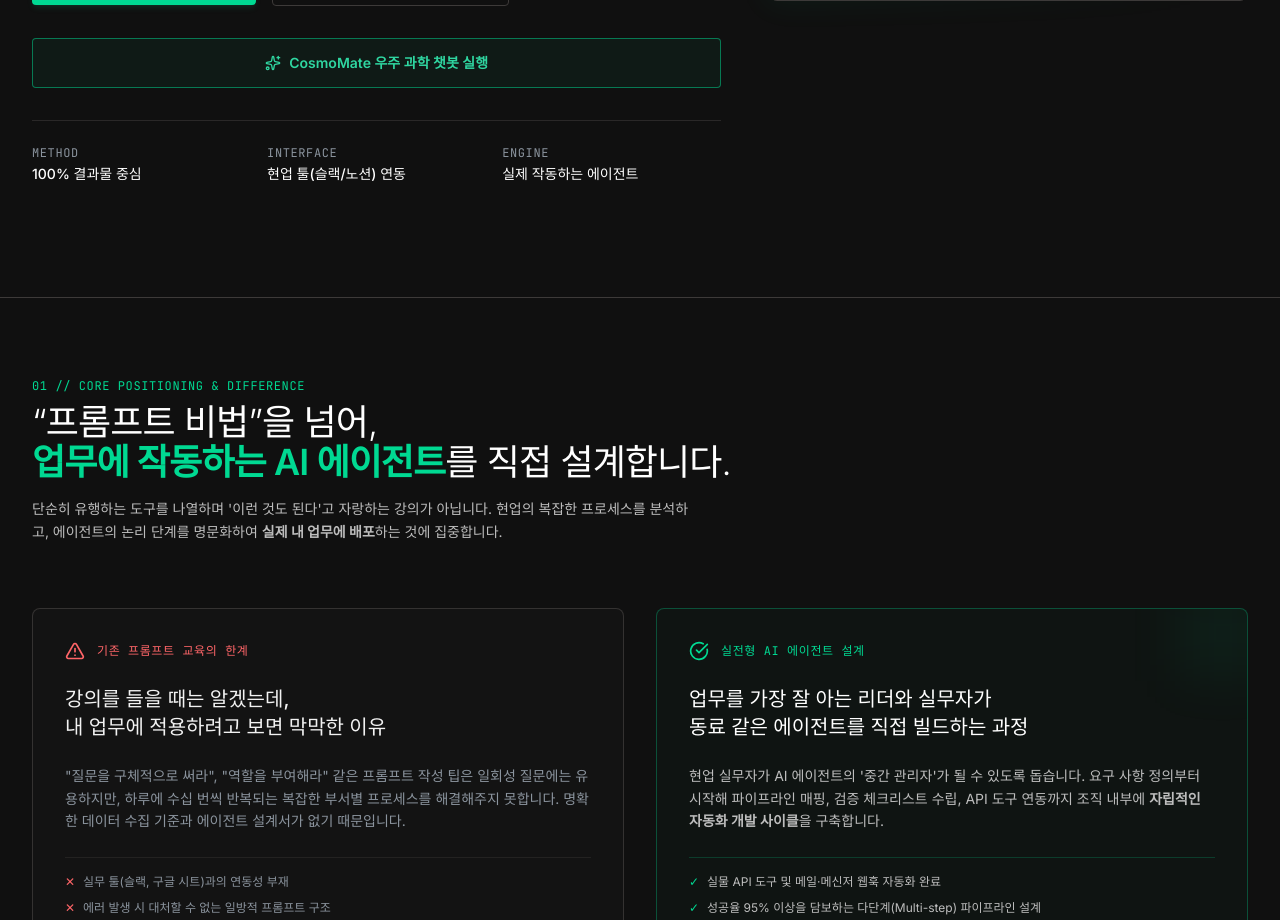
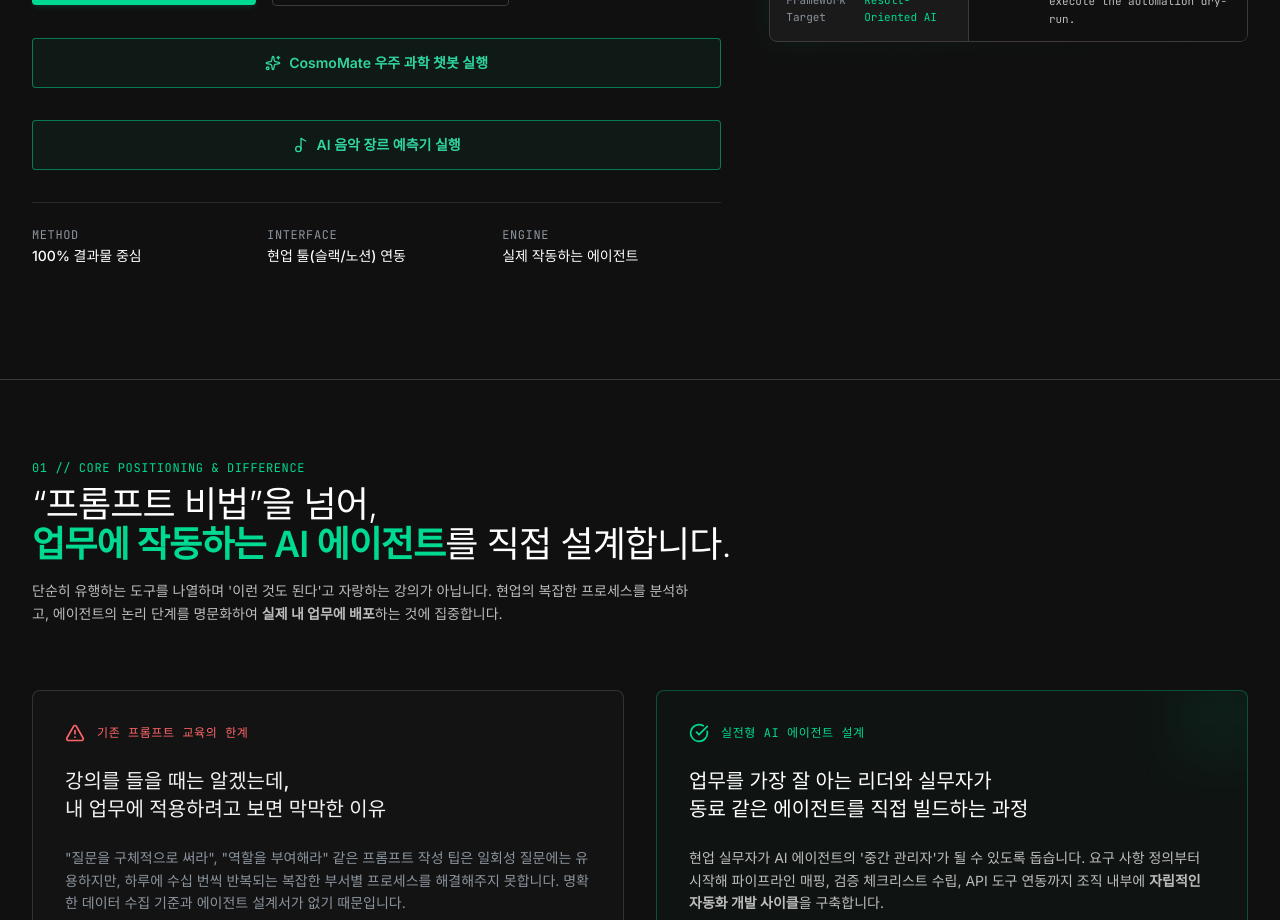
Before and after one commit to sechang405-maker/ai-agent-engineer-portfolio, a React (Vite) app: page / in a window 1280 px wide. Shown: the part 820-1740 px from the top of the page. Built offline with nearby package versions, Linux system fonts and the light colour scheme.

Commit message:
Add AI music app portfolio link

```diff
--- a/src/components/Hero.tsx
+++ b/src/components/Hero.tsx
@@ -1,4 +1,4 @@
-import { ArrowRight, Terminal, Sparkles, ChevronRight } from 'lucide-react';
+import { ArrowRight, Terminal, Sparkles, Music2, ChevronRight } from 'lucide-react';
 import CodeMockup from './CodeMockup';
 
 interface HeroProps {
@@ -70,7 +70,7 @@ export default function Hero({ onContactClick, onFrameworkClick }: HeroProps) {
               </button>
 
             </div>
-              <a
+            <a
   href="https://cosmomate-weyzwbdjcyvwamskyxsd7y.streamlit.app/"
   target="_blank"
   rel="noreferrer"
@@ -80,6 +80,16 @@ export default function Hero({ onContactClick, onFrameworkClick }: HeroProps) {
   <Sparkles className="h-4 w-4" />
   <span>CosmoMate 우주 과학 챗봇 실행</span>
 </a>
+            <a
+              href="https://ai-agent-engineer-portfolio-zkf.streamlit.app/"
+              target="_blank"
+              rel="noreferrer"
+              className="flex items-center justify-center space-x-2 rounded border border-primary-green/50 bg-primary-green/5 px-6 py-3.5 text-sm font-semibold text-primary-soft hover:bg-primary-green/15 hover:border-primary-green transition-colors cursor-pointer"
+              id="hero-ai-music-link"
+            >
+              <Music2 className="h-4 w-4" />
+              <span>AI 음악 장르 예측기 실행</span>
+            </a>
             {/* Core Values Indicators */}
             <div className="grid grid-cols-3 gap-4 pt-6 border-t border-hairline/60">
               <div>
```
